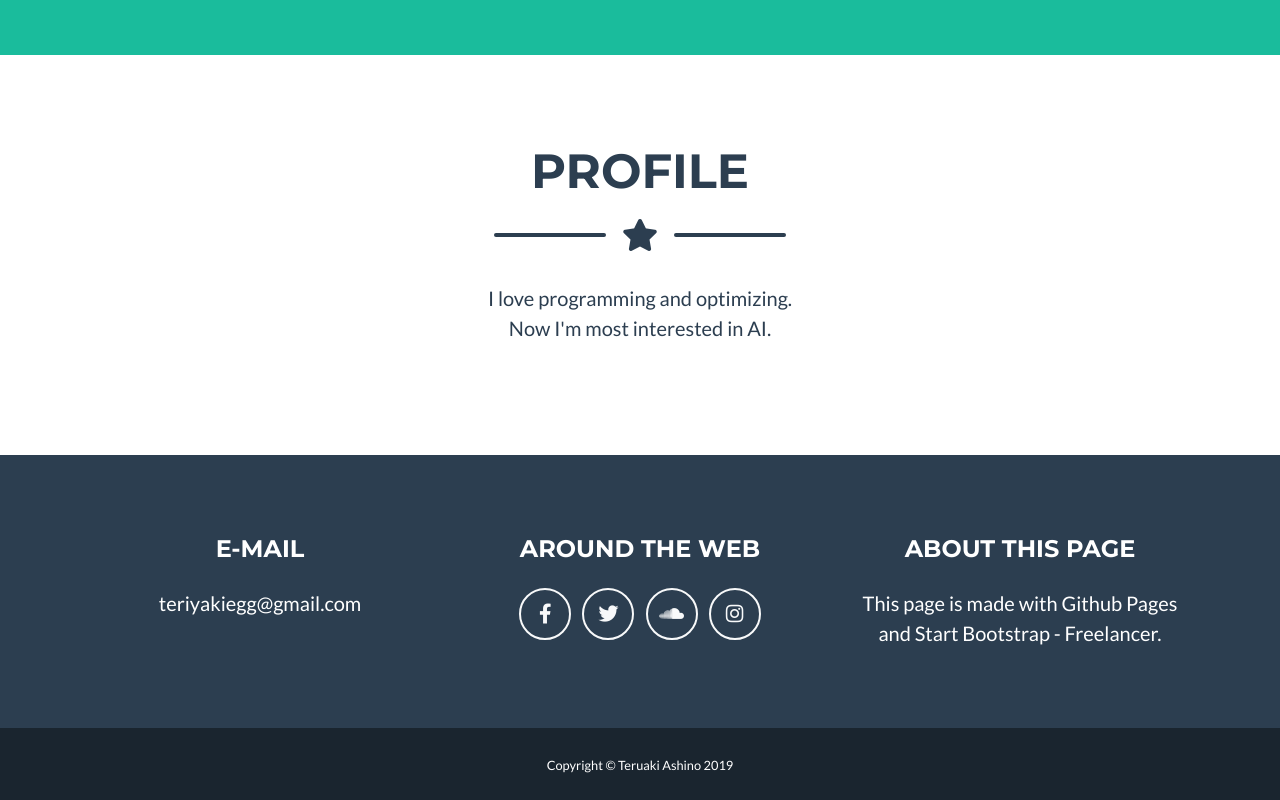
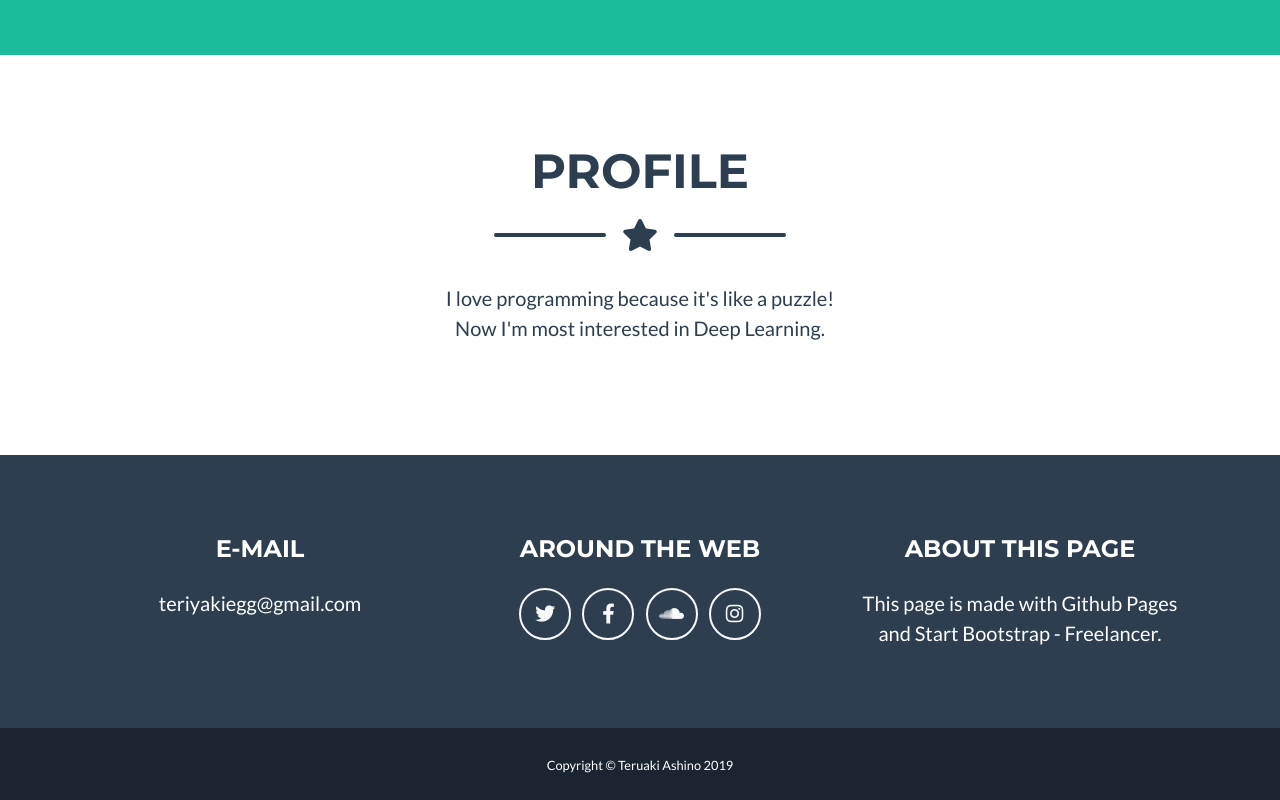
Before and after one commit to teriyakiegg/teriyakiegg.github.io, a plain HTML site: page index.html in a window 1280 px wide. Shown: the part 2097-2897 px from the top of the page. Drawn offline with Linux system fonts and the light colour scheme.

Commit message:
update index.html

```diff
--- a/index.html
+++ b/index.html
@@ -159,8 +159,8 @@
       <div class="row">
         <div class="container d-flex align-items-center flex-column">
           <p class="lead wow fadeIn">
-            I love programming and optimizing.<br>
-            Now I'm most interested in AI.
+            I love programming because it's like a puzzle!<br>
+            Now I'm most interested in Deep Learning.
           </p>
         </div>
       </div>
@@ -182,11 +182,11 @@
         <!-- Footer Social Icons -->
         <div class="col-lg-4 mb-5 mb-lg-0">
           <h4 class="text-uppercase mb-4">Around the Web</h4>
+          <a class="btn btn-outline-light btn-social mx-1" href="https://twitter.com/teriyakiegg">
+            <i class="fab fa-fw fa-twitter"></i>
+          </a>
           <a class="btn btn-outline-light btn-social mx-1" href="https://www.facebook.com/teriyakiegg">
             <i class="fab fa-fw fa-facebook-f"></i>
-          </a>
-          <a class="btn btn-outline-light btn-social mx-1" href="https://twitter.com/teriyakiegg">
-            <i class="fab fa-fw fa-twitter"></i>
           </a>
           <a class="btn btn-outline-light btn-social mx-1" href="https://soundcloud.com/teriyakiegg">
             <i class="fab fa-fw fa-soundcloud"></i>
```
